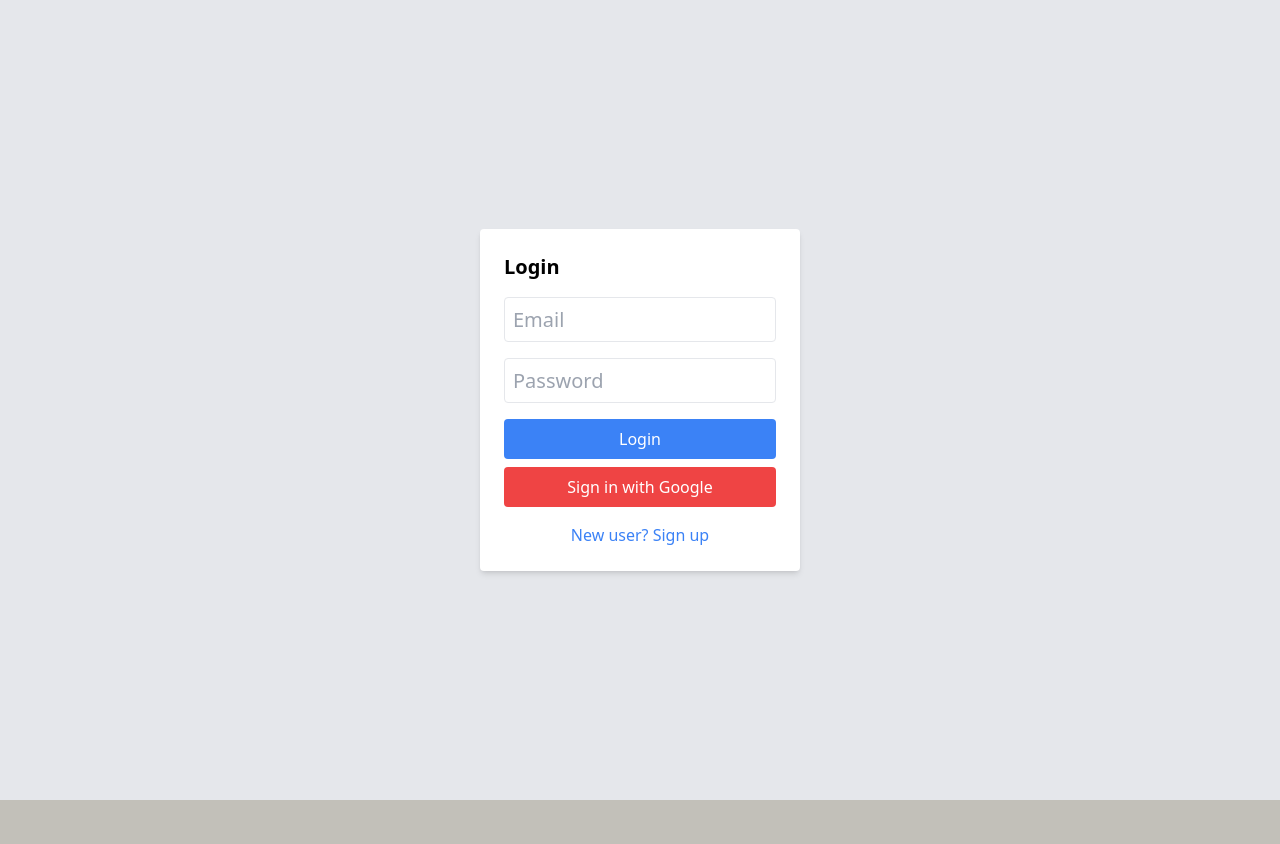
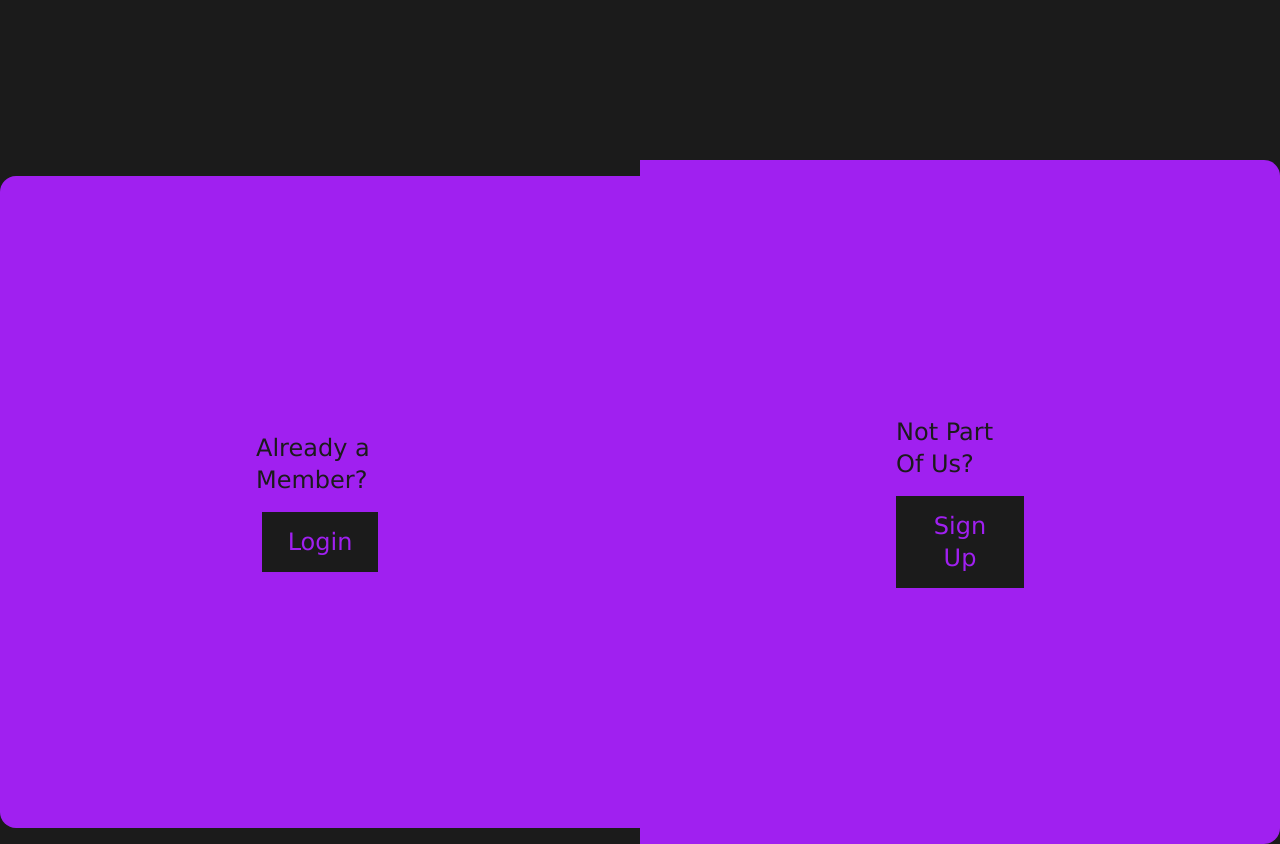
Before and after one commit to Hardelzs/year-book, a React (Vite) app: page / in a window 1280 px wide. Before the commit the page ends 800 px from the top, so only its background shows below. Built offline with nearby package versions, Linux system fonts and the light colour scheme.

Commit message:
Styling the LoginPage

```diff
--- a/src/App.jsx
+++ b/src/App.jsx
@@ -3,14 +3,15 @@ import YearBook from "./Components/YearBook";
 import Year2 from "./Components/Year2";
 import Year1 from "./Components/Year1";
 import Profile from "./Components/Profile";
-import LoginForm from "./Components/LoginForm";
+// import Login from "./Components/LoginForm";
+import LoginPage from "./Components/LoginPage";
 
 
 function App() {
   return (
     <Router>
       <Routes>
-        <Route path="/" element={<LoginForm />} />
+        <Route path="/" element={<LoginPage />} />
         <Route path="/YearBook" element={<YearBook />} />
         <Route path="/entry" element={<Year2/>} />
         <Route path="/Year1" element={<Year1/>} />
--- a/src/Components/LoginForm.jsx
+++ b/src/Components/LoginForm.jsx
@@ -59,7 +59,7 @@ const LoginForm = ({ onLogin }) => {
           type="email"
           name="email"
           placeholder="Email"
-          className="w-full p-2 mb-4 border rounded"
+          className="w-full p-2 mb-4 text-sm font-mono border rounded"
           value={formData.email}
           onChange={handleChange}
           required
--- /dev/null
+++ b/src/Components/LoginPage.jsx
@@ -0,0 +1,99 @@
+import { useState } from 'react';
+
+const LoginPage = () => {
+  const [isLoginActive, setIsLoginActive] = useState(true);
+
+  return (
+    <div className="w-screen overflow-hidden font-[Verdana]">
+      <div className="w-full bg-[#1b1b1b]">
+        <div className="grid grid-cols-2 items-center max-w-[80rem] mx-auto pt-40 overflow-hidden">
+          {/* Login/Signup Toggle Sections */}
+          <div className="flex flex-col items-center justify-center gap-4 p-[40%] bg-[#A020F0] text-2xl text-[#1b1b1b] rounded-l-2xl">
+            <span>Already a Member?</span>
+            <button
+              onClick={() => setIsLoginActive(true)}
+              className="outline-none border-2 border-[#1b1b1b] bg-[#1b1b1b] text-[#A020F0] px-6 py-3
+              transition-all duration-300 hover:bg-transparent hover:text-[#1b1b1b]"
+            >
+              Login
+            </button>
+          </div>
+
+          <div className="flex flex-col items-center justify-center gap-4 p-[40%] bg-[#A020F0] text-2xl text-[#1b1b1b] rounded-r-2xl">
+            <span>Not Part Of Us?</span>
+            <button
+              onClick={() => setIsLoginActive(false)}
+              className="outline-none border-2 border-[#1b1b1b] bg-[#1b1b1b] text-[#A020F0] px-6 py-3
+              transition-all duration-300 hover:bg-transparent hover:text-[#1b1b1b]"
+            >
+              Sign Up
+            </button>
+          </div>
+
+          {/* Forms Container */}
+          <div className={`col-span-2 grid grid-cols-2 bg-white rounded-[40px] transition-all duration-300
+            ${isLoginActive ? 'clip-path-login' : 'clip-path-signup'}`}>
+
+            {/* Login Form */}
+            {/* <form className={`p-8 max-w-[500px] h-[520px] flex flex-col justify-center transition-transform duration-400
+              ${isLoginActive ? 'opacity-100' : 'opacity-0'}`}>
+              <h2 className="text-2xl text-center mb-8">Login</h2>
+              <input
+                type="email"
+                placeholder="Email"
+                className="w-[30rem] h-[4rem] px-6 my-2 border-2 border-gray-300 focus:border-[#1b1b1b] outline-none"
+              />
+              <input
+                type="password"
+                placeholder="Password"
+                className="w-[30rem] h-[4rem] px-6 my-2 border-2 border-gray-300 focus:border-[#1b1b1b] outline-none"
+              />
+              <button
+                type="button"
+                className="w-48 h-16 mt-8 mx-auto text-base uppercase border-2 border-[#1b1b1b]
+                transition-all duration-300 hover:bg-[#1b1b1b] hover:text-white"
+              >
+                Login
+              </button>
+            </form> */}
+
+            {/* Signup Form */}
+            {/* <form className={`p-8 max-w-[500px] h-[520px] flex flex-col justify-center transition-transform duration-400
+              ${!isLoginActive ? 'opacity-100' : 'opacity-0'}`}>
+              <h2 className="text-2xl text-center mb-8">Sign Up</h2>
+              <input
+                type="text"
+                placeholder="First Name"
+                className="w-[30rem] h-[4rem] px-6 my-2 border-2 border-gray-300 focus:border-[#1b1b1b] outline-none"
+              />
+              <input
+                type="text"
+                placeholder="Last Name"
+                className="w-[30rem] h-[4rem] px-6 my-2 border-2 border-gray-300 focus:border-[#1b1b1b] outline-none"
+              />
+              <input
+                type="email"
+                placeholder="Email"
+                className="w-[30rem] h-[4rem] px-6 my-2 border-2 border-gray-300 focus:border-[#1b1b1b] outline-none"
+              />
+              <input
+                type="password"
+                placeholder="Password"
+                className="w-[30rem] h-[4rem] px-6 my-2 border-2 border-gray-300 focus:border-[#1b1b1b] outline-none"
+              />
+              <button
+                type="button"
+                className="w-48 h-16 mt-8 mx-auto text-base uppercase border-2 border-[#1b1b1b]
+                transition-all duration-300 hover:bg-[#1b1b1b] hover:text-white"
+              >
+                Sign Up
+              </button>
+            </form> */}
+          </div>
+        </div>
+      </div>
+    </div>
+  );
+};
+
+export default LoginPage;
--- a/src/index.css
+++ b/src/index.css
@@ -30,3 +30,11 @@ input{
   .small{
     font-size: 10px;
   }
+
+  .clip-path-login {
+    clip-path: inset(0 50% 0 0);
+  }
+
+  .clip-path-signup {
+    clip-path: inset(0 0 0 50%);
+  }
--- a/tailwind.config.js
+++ b/tailwind.config.js
@@ -7,6 +7,14 @@ export default {
   ],
   theme: {
     extend: {
+      utilities: {
+        '.clip-path-login': {
+          clipPath: 'inset(0 50% 0 0)',
+        },
+        '.clip-path-signup': {
+          clipPath: 'inset(0 0 0 50%)',
+        },
+      },
       keyframes: {
         scroll: {
           "0%": { transform: "translateX(0)" },
```
